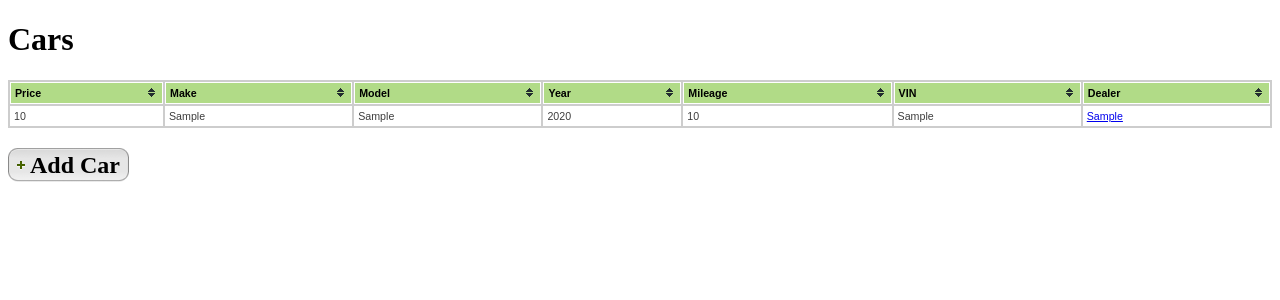
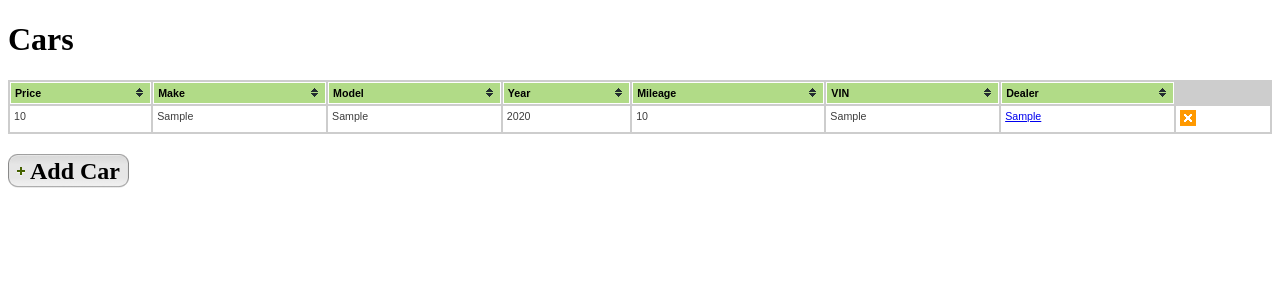
Before and after one commit to bakineggs/cars, a PHP site: page / in a window 1280 px wide. Shown: the top 300 px of the page. Run offline with PHP 8.4, Linux system fonts and the light colour scheme; tables that the repository leaves empty hold one stand-in row (values such as "Sample post").

Commit message:
delete Car button

```diff
--- a/add.php
+++ b/add.php
@@ -15,6 +15,7 @@ $car->dealer = $_POST['dealer'];
 $car->save();
 if ($_POST['js']=='true')
   echo json_encode(array(
+    'id' => $car->id,
     'price' => $car->price,
     'make' => $car->make,
     'model' => $car->model,
--- a/cars.js
+++ b/cars.js
@@ -43,6 +43,22 @@ $(document).ready(function() {
         anchor.attr('href', data['uri']);
         anchor.html(data['dealer']);
         row.append($(document.createElement('td')).append(anchor));
+        form = $(document.createElement('form'));
+        form.attr('method', 'post');
+        form.attr('action', 'delete.php');
+        form.addClass('delete_form');
+        input = $(document.createElement('input'));
+        input.attr('type', 'hidden');
+        input.attr('name', 'id');
+        input.val(data['id']);
+        form.append(input);
+        input = $(document.createElement('input'));
+        input.attr('type', 'image');
+        input.attr('src', 'i/dialog-titlebar-close.png');
+        input.attr('alt', 'Delete');
+        input.val('Delete');
+        form.append(input);
+        row.append($(document.createElement('td')).append(form));
         $('#cars tbody').append(row);
         $('#add_form input[type=submit]').attr('disabled','');
         $('#add').dialogClose();
@@ -55,4 +71,12 @@ $(document).ready(function() {
     contents = $(el).html();
     $(el).html('').removeClass('plus_button').addClass('real_plus_button').append($(document.createElement('div')).addClass('top_left').append($(document.createElement('div')).addClass('top_right').append($(document.createElement('div')).addClass('bottom_left').append($(document.createElement('div')).addClass('bottom_right').append($(document.createElement('div')).addClass('plus').html(contents))))));
   });
+  $.each($('.delete_form input[type=image]'), function(i, el) {
+    $(el).mouseover(function() {
+      $(this).attr('src','i/dialog-titlebar-close-hover.png');
+    });
+    $(el).mouseout(function() {
+      $(this).attr('src','i/dialog-titlebar-close.png');
+    });
+  });
 });
--- a/index.php
+++ b/index.php
@@ -41,6 +41,12 @@ $cars = Car::findAll();
           <td><?= h($car->mileage) ?></td>
           <td><? if ($carfax) { ?><a href="carfax/<?= h($car->vin) ?>.html"><? } ?><?= h($car->vin) ?><? if ($carfax) { ?></a><? } ?></td>
           <td><a href="<?= h($car->uri) ?>"><?= h($car->dealer) ?></a></td>
+          <td>
+            <form method="post" action="delete.php" class="delete_form">
+              <input type="hidden" name="id" value="<?= h($car->id) ?>" />
+              <input type="image" src="i/dialog-titlebar-close.png" value="Delete" alt="Delete" />
+            </form>
+          </td>
         </tr>
 <?php } ?>
       </tbody>
```
Also changed, not shown: delete.php (added, +10 -0 lines).
